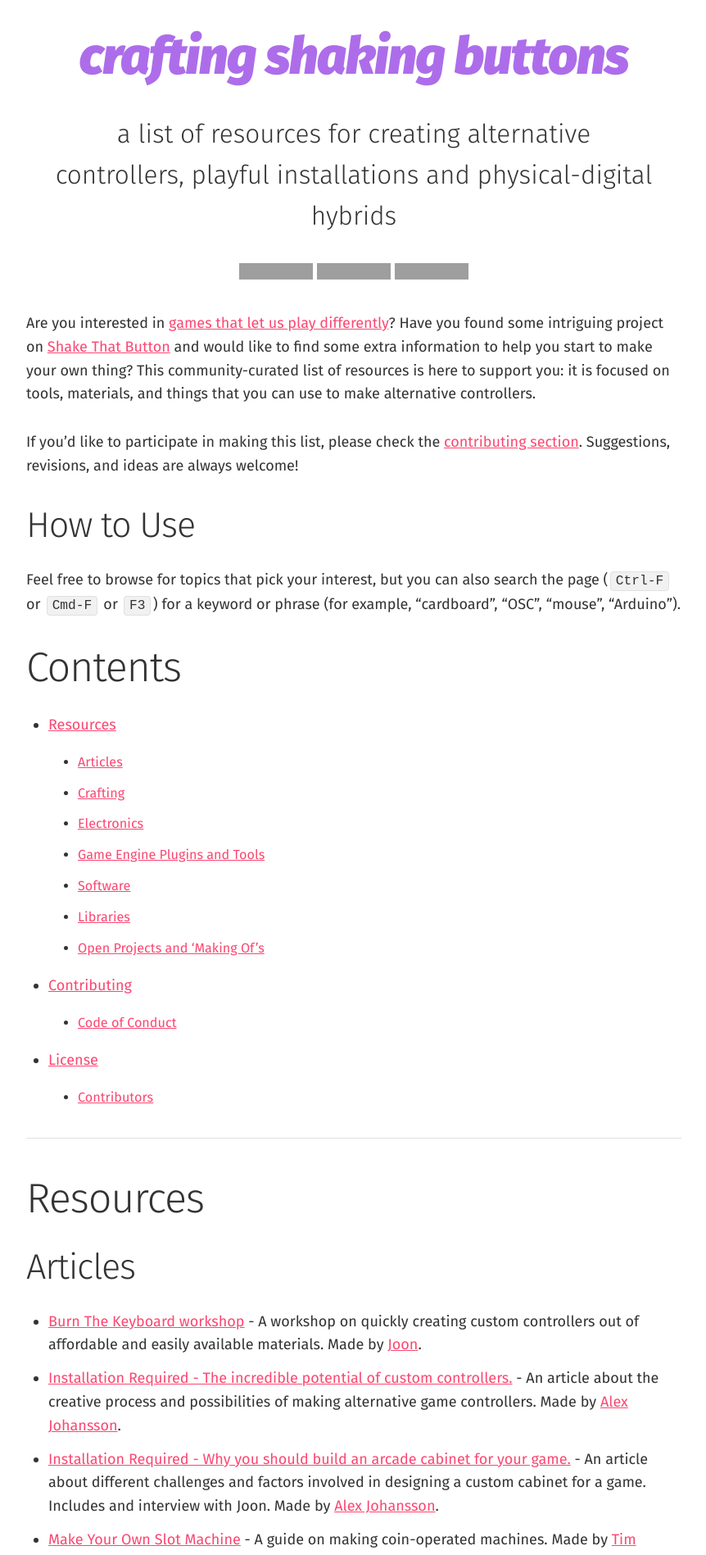
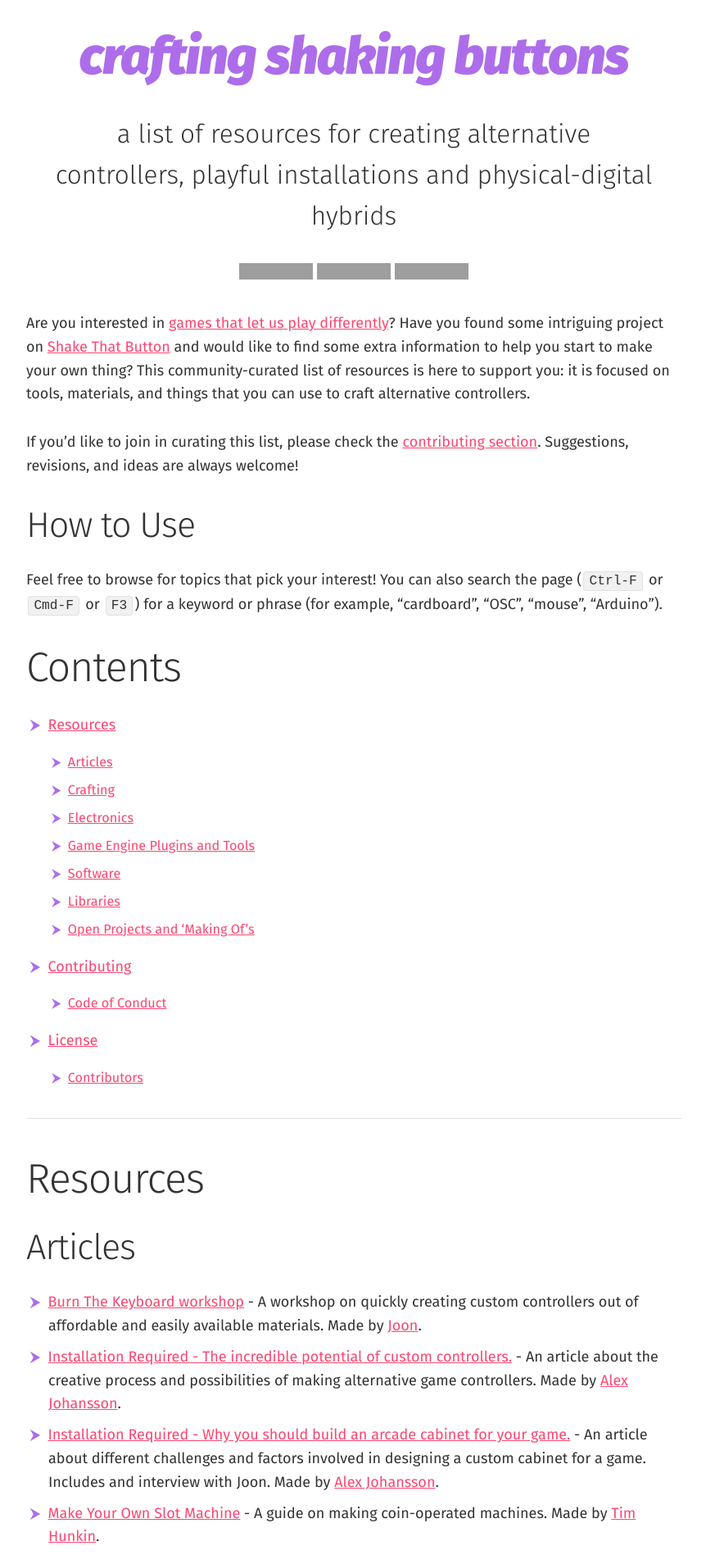
Before and after one commit to enricllagostera/altctrls-info, a Jekyll site: the page built from docs/index.md, in a window 1280 px wide. Shown: the top 1897 px of the page at 82% size, without its empty margins (208-1070 px from the left). Built offline with Jekyll 4.4.1, drawn with Linux system fonts in a browser that asks for light colours; some web fonts are replaced; some of the changed text lies outside the part shown; grey boxes are pictures that could not be loaded.

Commit message:
better list items style and contributing file

```diff
--- a/docs/_includes/footer.html
+++ b/docs/_includes/footer.html
@@ -1,21 +1,12 @@
 <footer class="container">
 
   <div class="one-half column">
-    {% if site.author %}
-    {{ site.author | markdownify }}
-    {% endif %}
-    <p><a href="mailto:{{ site.email }}">Email</a> the repo maintainer.</p>
-    {% if site.privacy_policy_url %}
-    <li>
-      <a href="{{ site.privacy_policy_url }}">Privacy Policy</a>
-    </li>
-    {% endif %}
-    </ul>
+    logo
   </div>
 
   <div class="one-half column">
     <p><a href='{{ site.baseurl }}'>{{ site.title | escape }}</a></p>
     <p>{{ site.description | escape }}.</p>
-    <p><a href='#top'>Jump to the top</a></p>
+    <p><a href="mailto:{{ site.email }}">Email</a> the repo maintainer.</p>
   </div>
 </footer>
--- a/docs/_includes/header.html
+++ b/docs/_includes/header.html
@@ -1,7 +1,7 @@
 <span id="#top" style="display:none;"></span>
 <header class="container">
   <nav class="docking-nav hide" id="top-nav">
-    <a href="#contents">&uarr; Contents</a>
+    <a href="#contents"> ⮝ Contents ⮝ </a>
   </nav>
   <h1>{{site.title}}</h1>
 </header>
--- a/docs/assets/style.scss
+++ b/docs/assets/style.scss
@@ -62,12 +62,25 @@ footer div {
 }
 
 li {
-    list-style-type: disc;
+    list-style-type: none;
     list-style-position: outside;
+    margin-bottom: .5em;
+    margin-left: 0em;
 }
 
-ul {
-    margin-left: 1.5em;
+li:before {
+    color: #ad6dea;
+    content:"\2b9e";
+    padding-right: .5em;
+}
+
+li {
+    text-indent: -1.25em;
+    padding-left: 1.25em;
+}
+
+ul, ul ul {
+    margin-left: 0.25em;
 }
 
 .badges {
--- a/docs/index.md
+++ b/docs/index.md
@@ -8,13 +8,13 @@ layout: default
 [![Awesome](https://awesome.re/badge.svg)](https://awesome.re) [![Issues](https://img.shields.io/github/issues/enricllagostera/awesome-altctrls.svg)](https://github.com/enricllagostera/awesome-altctrls/issues) [![GitHub Stars](https://img.shields.io/github/stars/enricllagostera/awesome-altctrls.svg?style=social&label=Star)](https://github.com/enricllagostera/awesome-altctrls)
 {: .badges}
 
-Are you interested in [games that let us play differently](http://shakethatbutton.com/about-alternative-controllers/)? Have you found some intriguing project on [Shake That Button](http://shakethatbutton.com/) and would like to find some extra information to help you start to make your own thing? This community-curated list of resources is here to support you: it is focused on tools, materials, and things that you can use to make alternative controllers.
+Are you interested in [games that let us play differently](http://shakethatbutton.com/about-alternative-controllers/)? Have you found some intriguing project on [Shake That Button](http://shakethatbutton.com/) and would like to find some extra information to help you start to make your own thing? This community-curated list of resources is here to support you: it is focused on tools, materials, and things that you can use to craft alternative controllers.
 
-If you'd like to participate in making this list, please check the [contributing section](#contributing). Suggestions, revisions, and ideas are always welcome!
+If you'd like to join in curating this list, please check the [contributing section](#contributing). Suggestions, revisions, and ideas are always welcome!
 
-### How to Use
+### How to Use<!-- omit in toc -->
 
-Feel free to browse for topics that pick your interest, but you can also search the page (`Ctrl-F` or `Cmd-F` or `F3`) for a keyword or phrase (for example, "cardboard", "OSC", "mouse", "Arduino").
+Feel free to browse for topics that pick your interest! You can also search the page (`Ctrl-F` or `Cmd-F` or `F3`) for a keyword or phrase (for example, "cardboard", "OSC", "mouse", "Arduino").
 
 ## Contents<!-- omit in toc -->
 
@@ -30,6 +30,7 @@ Feel free to browse for topics that pick your interest, but you can also search
   - [Code of Conduct](#code-of-conduct)
 - [License](#license)
   - [Contributors](#contributors)
+{:.toc}
 
 ---
 
```
Also changed, not shown: other parts of docs/index.md (+4 -4 lines), CONTRIBUTING.md (added, +13 -0 lines), README.md.
